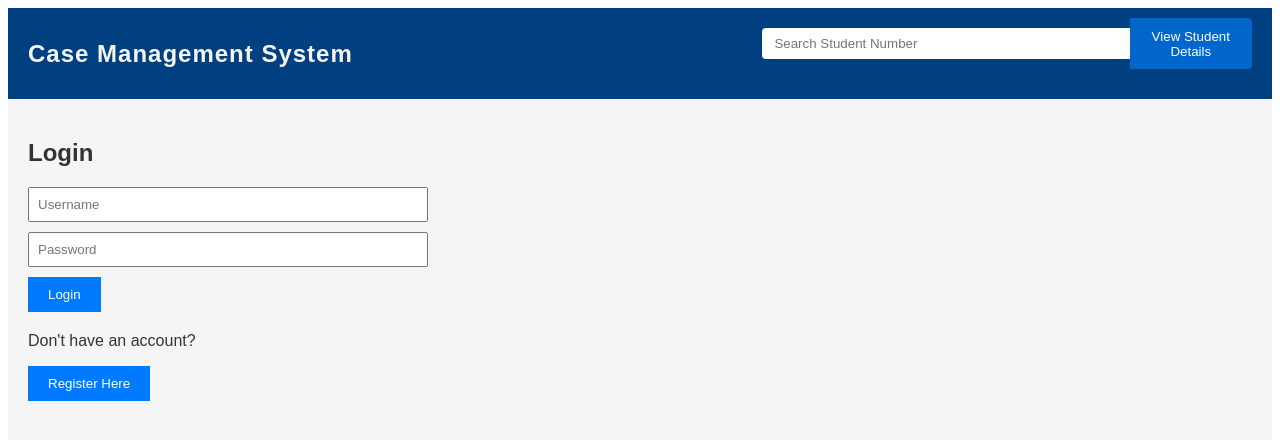
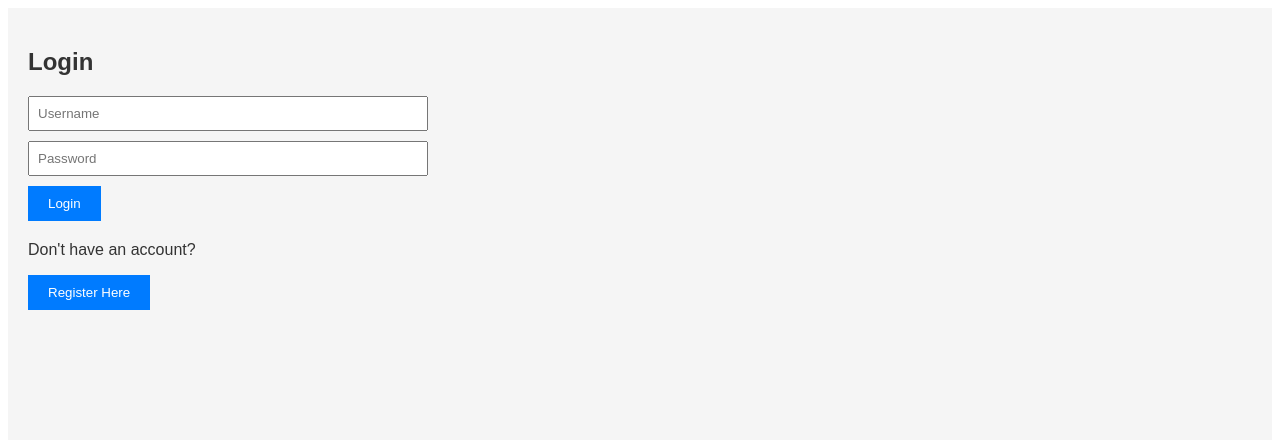
Before and after one commit to rebeccaoddy/smcms-project, a React (Vite) app in the folder origin/: page /login in a window 1280 px wide. Shown: the top 440 px of the page. Built offline with nearby package versions, Linux system fonts and the light colour scheme.

Commit message:
removed case management heading from login page

```diff
--- a/origin/src/App.jsx
+++ b/origin/src/App.jsx
@@ -28,6 +28,8 @@ const App = () => {
   const [selectedStudentNumber, setSelectedStudentNumber] = useState(null);
   const navigate = useNavigate(); // Use this to navigate programmatically
 
+// Check if the current route is the login or register page
+const isAuthPage = location.pathname === '/login' || location.pathname === '/register';
 
 
 
@@ -101,11 +103,14 @@ const App = () => {
         setSelectedStudentNumber={setSelectedStudentNumber} //pass setter function
         />
       </div><div className="app-container">*/}
+      {/* Conditionally render TopNavBar only if it's not an auth page */}
+      {!isAuthPage && (
       <TopNavBar
         user={user}
         handleLogout={handleLogout}
         setSelectedStudentNumber={setSelectedStudentNumber}
       />
+      )}
       <div className="content">
           <Routes>
             <Route
```
